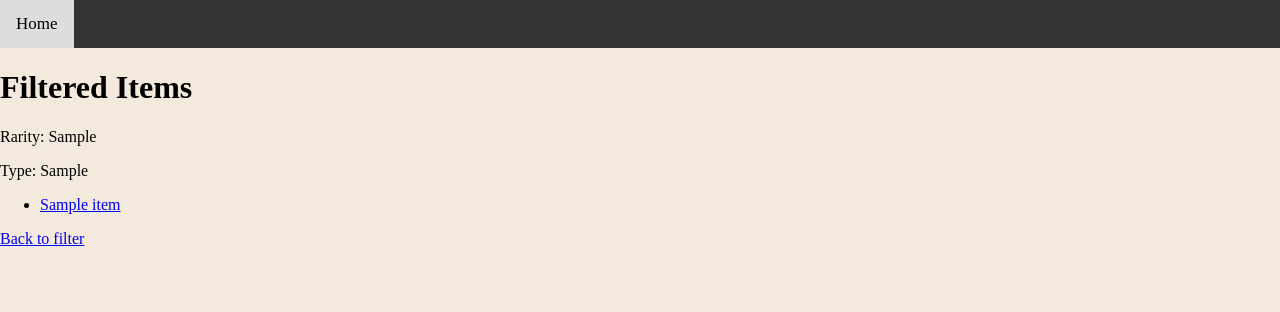
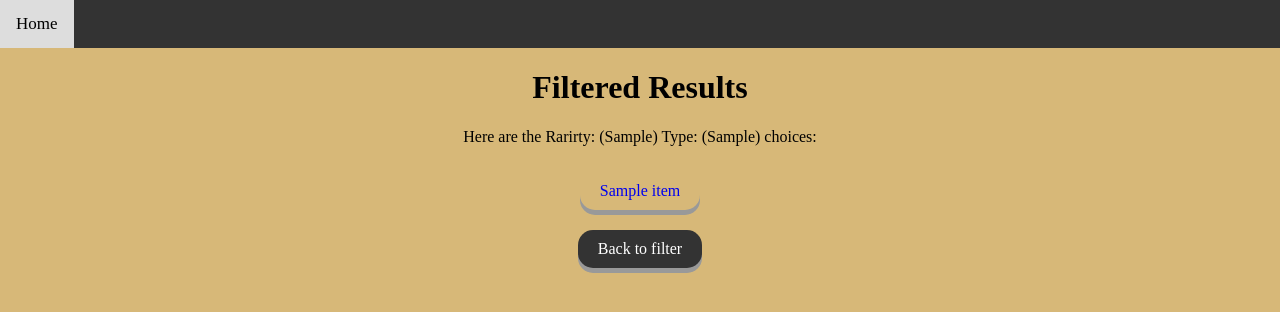
Before and after one commit to FuZionPanda1/DnDItemApp, a Flask app: template templates/results.html in a window 1280 px wide. Shown: the top 312 px of the page. Run offline with Flask 3, Linux system fonts and the light colour scheme; the template is opened without the code that fills it: most values are stand-ins (such as "Sample title", 1, 10 or a date in 2020).

Commit message:
prettier results page

```diff
--- a/app.py
+++ b/app.py
@@ -5,6 +5,14 @@ import json
 app = Flask(__name__)
 
 GITHUB_RAW_URL = "https://raw.githubusercontent.com/FuZionPanda1/DnDItemApp/main/items.json"
+
+RARITY_ORDER = {
+    "common": 1,
+    "uncommon": 2,
+    "rare": 3,
+    "legendary": 4,
+    "artifact": 5
+}
 
 def fetch_items():
     try:
@@ -16,19 +24,17 @@ def fetch_items():
         return []
 
 def filter_items(items, rarity_choice, type_choice):
-    if rarity_choice == "all" and type_choice == "all":
-        return items
-    if rarity_choice == "all":
-        return [item for item in items if item['type'] == type_choice]
-    if type_choice == "all":
-        return [item for item in items if item['rarity'] == rarity_choice]
-    return [item for item in items if item['rarity'] == rarity_choice and item['type'] == type_choice]
+    filtered = items
+    if rarity_choice != "all":
+        filtered = [item for item in filtered if item['rarity'] == rarity_choice]
+    if type_choice != "all":
+        filtered = [item for item in filtered if item['type'] == type_choice]
+    return sorted(filtered, key=lambda item: RARITY_ORDER.get(item['rarity'], float('inf')))
 
 items = fetch_items()
 
 rarity_options = ["all", "common", "uncommon", "rare", "legendary", "artifact"]
-type_options = ["all", "weapon", "staff", "wondrous item"]
-
+type_options = ["all", "weapon", "staff", "ring"]
 
 @app.route('/')
 def index():
--- a/static/styles.css
+++ b/static/styles.css
@@ -1,10 +1,11 @@
+/* Reset default margin and padding */
 html, body {
-    background-color: #f3e9dd;
-    background-image: url("");
     margin: 0;
     padding: 0;
+    background-color: #d7b878;
 }
 
+/* Style the top navigation bar */
 .topnav {
     background-color: #333;
     overflow: hidden;
@@ -26,6 +27,105 @@ html, body {
 }
 
 .topnav a.active {
-    background-color: #ddd;
-    color: black;
+    background-color: #04AA6D;
+    color: white;
 }
+
+/* Center content horizontally */
+.center-content {
+    text-align: center;
+}
+
+/* Button styles */
+.button {
+    display: inline-block; /* Change display to inline-block */
+    width: auto; /* Make the width fit content */
+    max-width: 200px; /* Set a maximum width for the buttons */
+    padding: 10px 20px; /* Padding for better appearance */
+    font-size: 16px; /* Font size */
+    cursor: pointer;
+    text-align: center;
+    text-decoration: none;
+    outline: none;
+    border: none;
+    border-radius: 15px; /* Rounded corners */
+    box-shadow: 0 5px #999; /* Box shadow */
+    margin: 10px 5px; /* Add margin */
+}
+
+.button:active {
+    box-shadow: 0 3px #666;
+    transform: translateY(3px);
+}
+
+/* Rarity specific button styles */
+.common {
+    background-color: #b0c4de;
+    color: #fff;
+}
+
+.common:hover {
+    background-color: #9bb6d2;
+}
+
+.uncommon {
+    background-color: #32cd32;
+    color: #fff;
+}
+
+.uncommon:hover {
+    background-color: #2ca02c;
+}
+
+.rare {
+    background-color: #4169e1;
+    color: #fff;
+}
+
+.rare:hover {
+    background-color: #355ec6;
+}
+
+.legendary {
+    background-color: #ff8c00;
+    color: #fff;
+}
+
+.legendary:hover {
+    background-color: #e07a00;
+}
+
+.artifact {
+    background-color: #8a2be2;
+    color: #fff;
+}
+
+.artifact:hover {
+    background-color: #751bcc;
+}
+
+/* Back button style */
+.back-button {
+    display: inline-block;
+    padding: 10px 20px;
+    font-size: 16px;
+    cursor: pointer;
+    text-align: center;
+    text-decoration: none;
+    outline: none;
+    border: none;
+    border-radius: 15px;
+    background-color: #333;
+    color: #fff;
+    box-shadow: 0 5px #999;
+    margin: 10px 5px;
+}
+
+.back-button:hover {
+    background-color: #555;
+}
+
+.back-button:active {
+    box-shadow: 0 3px #666;
+    transform: translateY(3px);
+}
--- a/templates/results.html
+++ b/templates/results.html
@@ -3,21 +3,26 @@
 <head>
     <meta charset="UTF-8">
     <meta name="viewport" content="width=device-width, initial-scale=1.0">
-    <title>Filtered Items</title>
+    <title>Results</title>
     <link rel="stylesheet" href="{{ url_for('static', filename='styles.css') }}">
 </head>
 <body>
     <div class="topnav">
         <a href="/">Home</a>
     </div>
-    <h1>Filtered Items</h1>
-    <p>Rarity: {{ rarity_choice.capitalize() }}</p>
-    <p>Type: {{ type_choice.capitalize() }}</p>
-    <ul>
-        {% for item in items %}
-            <li><a href="/item/{{ item['name'] | lower }}">{{ item['name'] }}</a></li>
-        {% endfor %}
-    </ul>
-    <a href="/">Back to filter</a>
+    <h1 class="center-content">Filtered Results</h1>
+    <p class="center-content">Here are the Rarirty: ({{ rarity_choice }}) Type: ({{ type_choice }}) choices:</p>
+    {% if items %}
+        <div class="center-content">
+            {% for item in items %}
+                <a href="{{ url_for('item_details', item_name=item['name']) }}" class="button {{ item['rarity'] }}">{{ item['name'] }}</a>
+            {% endfor %}
+        </div>
+    {% else %}
+        <p class="center-content">No items found for rarity: {{ rarity_choice }} and type: {{ type_choice }}</p>
+    {% endif %}
+    <div class="center-content">
+    <a href="/" class="back-button">Back to filter</a>
+    </div>
 </body>
 </html>
```
